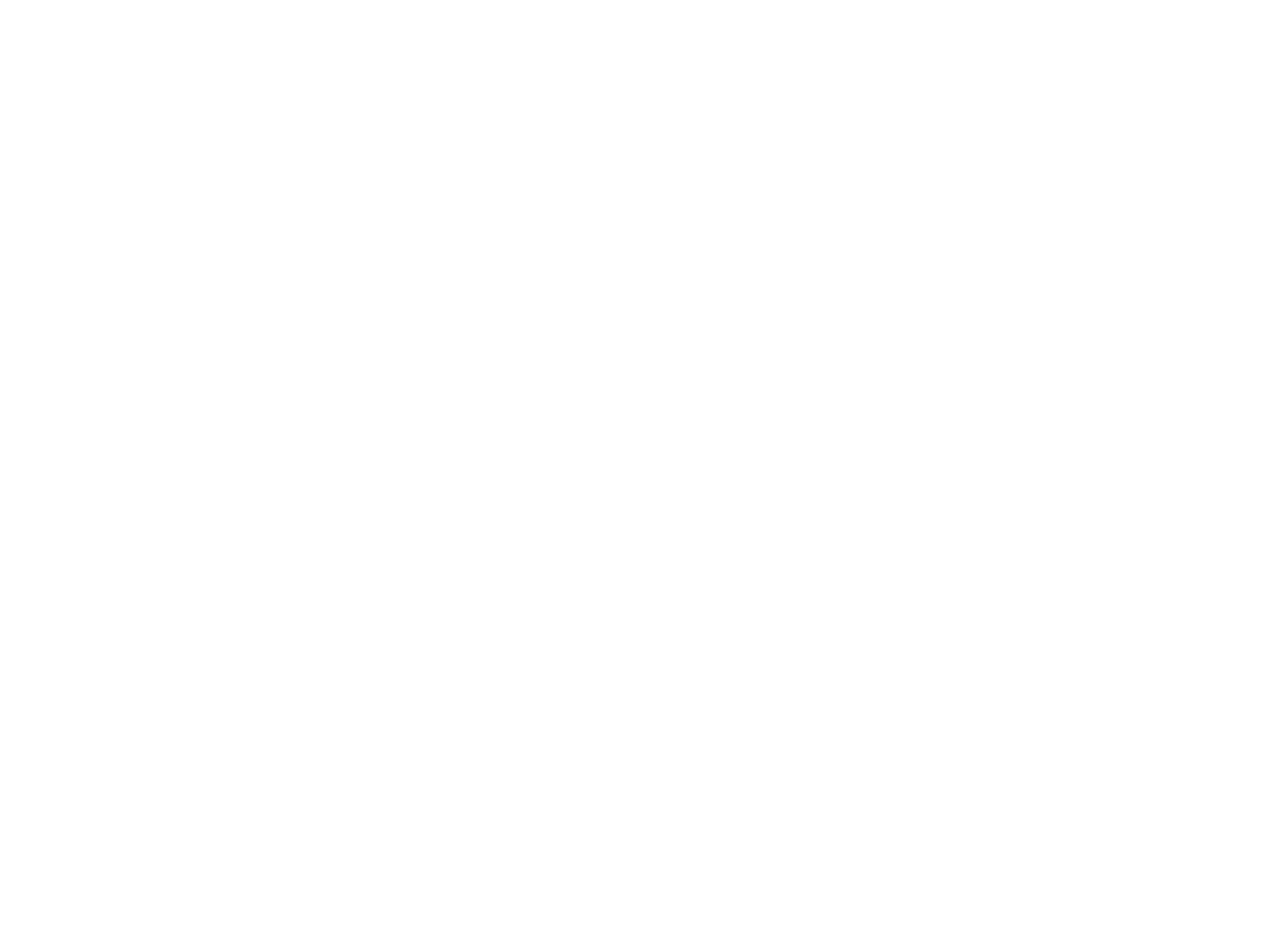
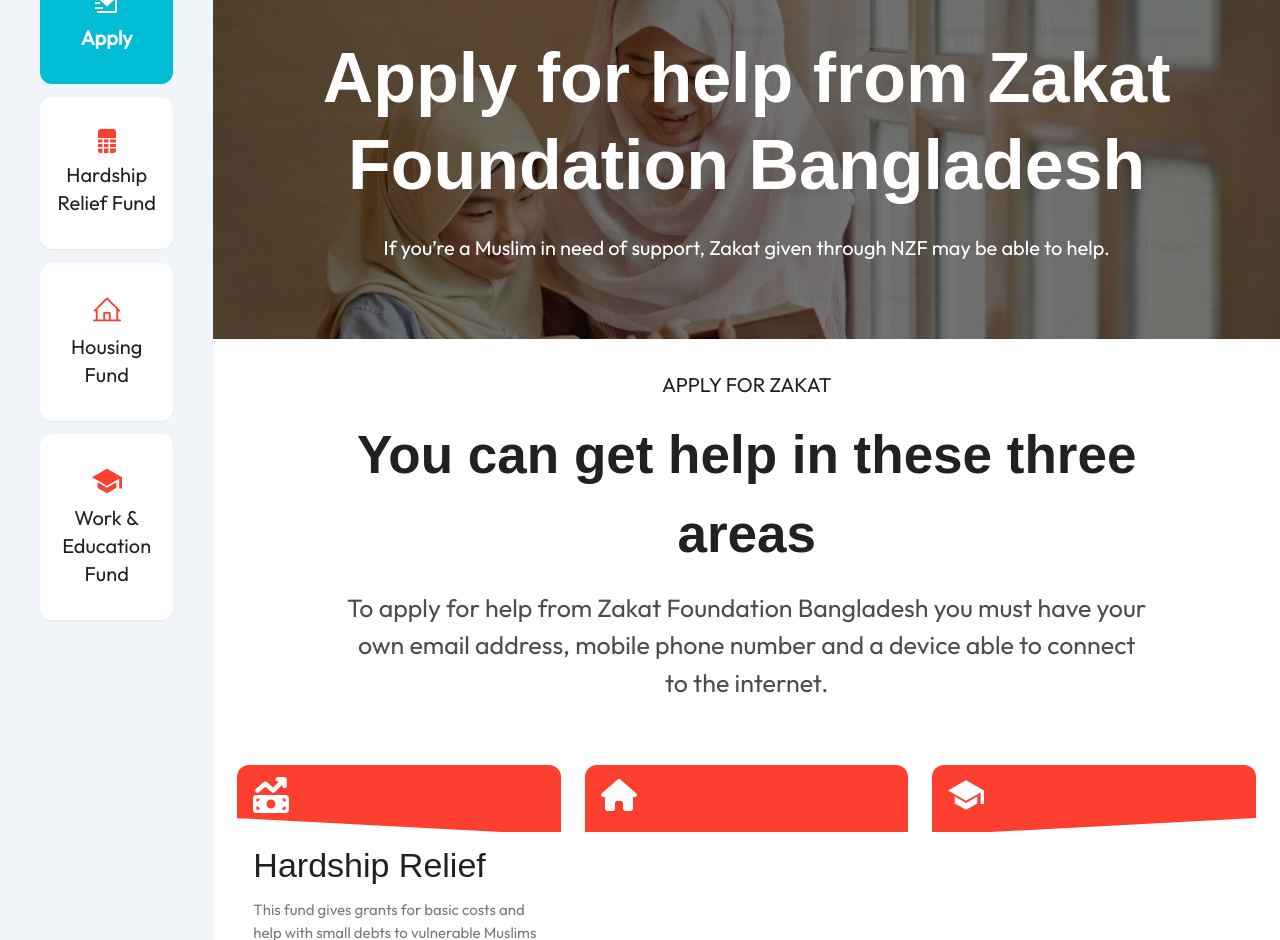
Before and after one commit to Shubhra-dev/Zakat-foundation, a React (Vite) app: page /apply_help in a window 1280 px wide. Before the commit this address had no page. Shown: the part 160-1100 px from the top of the page. Before the commit the page ends 800 px from the top, so only its background shows below. Built offline with nearby package versions, Linux system fonts and the light colour scheme; a web font is replaced by a local one.

Commit message:
Apply layout,apply hero and cards added

```diff
--- a/src/App.jsx
+++ b/src/App.jsx
@@ -12,6 +12,7 @@
 import ImpactStories from "./impact/impactStories/ImpactStories";
 import HowYouHelp from "./impact/how you help/HowYouHelp";
 import TheNeed from "./impact/the need/TheNeed";
+import ApplyForHelp from "./apply/apply for help/ApplyForHelp";
 
 const router = createBrowserRouter([
   {
@@ -65,6 +66,10 @@
         path: "/the_need",
         element: <TheNeed />,
       },
+      {
+        path: "/apply_help",
+        element: <ApplyForHelp />,
+      },
     ],
   },
 ]);
--- /dev/null
+++ b/src/apply/ApplyLayout.jsx
@@ -0,0 +1,58 @@
+import MenuItem from "../calculate/MenuItem";
+import EqualHeightFlexContainer from "../ui/EqualHeightFlexContainer";
+import { RiMailSendFill } from "react-icons/ri";
+import { BsFillFileSpreadsheetFill } from "react-icons/bs";
+import { PiHouseLine } from "react-icons/pi";
+import { IoSchoolSharp } from "react-icons/io5";
+
+function ApplyLayout({ children, tab }) {
+  return (
+    <EqualHeightFlexContainer>
+      <div className="w-1/6 bg-slate-100 px-10 pt-8 h-full flex-grow">
+        <MenuItem text={"Apply"} active={tab === 1} link={"apply_help"}>
+          <RiMailSendFill
+            className={`text-2xl ${
+              tab === 1 ? "text-primary" : "text-accentRed"
+            }`}
+          />
+        </MenuItem>
+        <MenuItem
+          text={"Hardship Relief Fund"}
+          active={tab === 2}
+          link={"hardship_relief"}
+        >
+          <BsFillFileSpreadsheetFill
+            className={`text-2xl ${
+              tab === 2 ? "text-primary" : "text-accentRed"
+            }`}
+          />
+        </MenuItem>
+        <MenuItem
+          text={"Housing Fund"}
+          active={tab === 3}
+          link={"housing_fund"}
+        >
+          <PiHouseLine
+            className={`text-3xl ${
+              tab === 3 ? "text-primary" : "text-accentRed"
+            }`}
+          />
+        </MenuItem>
+        <MenuItem
+          text={"Work & Education Fund"}
+          active={tab === 4}
+          link={"work_and_education"}
+        >
+          <IoSchoolSharp
+            className={`text-3xl ${
+              tab === 4 ? "text-primary" : "text-accentRed"
+            }`}
+          />
+        </MenuItem>
+      </div>
+      <div className="w-5/6 flex-grow">{children}</div>
+    </EqualHeightFlexContainer>
+  );
+}
+
+export default ApplyLayout;
--- /dev/null
+++ b/src/apply/apply for help/ApplyForHelp.jsx
@@ -0,0 +1,62 @@
+import { FaHouse, FaMoneyBillTrendUp } from "react-icons/fa6";
+import ApplyLayout from "../ApplyLayout";
+import ApplyHero from "./ApplyHero";
+
+import { IoSchoolSharp } from "react-icons/io5";
+
+function ApplyForHelp() {
+  return (
+    <ApplyLayout tab={1}>
+      <ApplyHero />
+      <div className="text-center py-[3%] bg-primary px-[3%]">
+        <h4 className="text-secondary text-xl font-normal uppercase text-center pb-4">
+          Apply for zakat
+        </h4>
+        <h2 className="w-4/5 m-auto text-secondary font-semibold text-title font-pally pb-4">
+          You can get help in these three areas
+        </h2>
+        <p className="w-4/5 m-auto font-normal text-paragraph text-secondary/80 pb-[3%]">
+          To apply for help from Zakat Foundation Bangladesh you must have your
+          own email address, mobile phone number and a device able to connect to
+          the internet.
+        </p>
+      </div>
+      <div className="px-6 pb-6 flex justify-between gap-6">
+        <div className="h-[450px] w-1/3 rounded-xl ">
+          <div className="h-[15%] bg-accentRed overflow-hidden rounded-t-xl relative px-4 py-3">
+            <div className="bg-primary w-full h-[50%] absolute -bottom-7 right-3 rotate-[3deg]"></div>
+            <FaMoneyBillTrendUp className="text-4xl text-primary" />
+          </div>
+          <div className="h-[70%] py-2 px-4">
+            <h3 className="text-h3 font-pally text-secondary font-medium">
+              Hardship Relief
+            </h3>
+            <p className="text-light font-normal text-secondary/60 pt-2">
+              This fund gives grants for basic costs and help with small debts
+              to vulnerable Muslims in the UK who are unable to pay for basic
+              living costs.
+            </p>
+          </div>
+          <div className="h-[15%] bg-blue-100"></div>
+        </div>
+        <div className="h-[450px] w-1/3 rounded-xl ">
+          <div className="h-[15%] bg-accentRed overflow-hidden rounded-t-xl px-4 py-3">
+            <FaHouse className="text-4xl text-primary" />
+          </div>
+          <div className="h-[70%]"></div>
+          <div className="h-[15%] bg-blue-100"></div>
+        </div>
+        <div className="h-[450px] w-1/3 rounded-xl ">
+          <div className="h-[15%] bg-accentRed overflow-hidden rounded-t-xl relative px-4 py-3">
+            <div className="bg-primary w-full h-[50%] absolute -bottom-7 left-3 -rotate-[3deg]"></div>
+            <IoSchoolSharp className="text-4xl text-primary" />
+          </div>
+          <div className="h-[70%]"></div>
+          <div className="h-[15%] bg-blue-100"></div>
+        </div>
+      </div>
+    </ApplyLayout>
+  );
+}
+
+export default ApplyForHelp;
--- /dev/null
+++ b/src/apply/apply for help/ApplyHero.jsx
@@ -0,0 +1,21 @@
+import impactHero from "../../assets/impactHero.png";
+function ApplyHero() {
+  return (
+    <div
+      className="bg-cover bg-top w-full"
+      style={{ backgroundImage: `url(${impactHero})` }}
+    >
+      <div className="h-full w-full bg-black/55 pt-[10%] pb-[5%] text-center">
+        <h2 className="text-primary font-semibold text-[70px] font-pally w-4/5 m-auto leading-tight">
+          Apply for help from Zakat Foundation Bangladesh
+        </h2>
+        <p className="text-xl font-light text-primary w-3/4 m-auto py-6">
+          If you’re a Muslim in need of support, Zakat given through NZF may be
+          able to help.
+        </p>
+      </div>
+    </div>
+  );
+}
+
+export default ApplyHero;
--- a/src/impact/the need/ProblemAndSolution.jsx
+++ b/src/impact/the need/ProblemAndSolution.jsx
@@ -1,6 +1,7 @@
 import ImageCard from "../../ui/ImageCard";
 import needImage1 from "../../assets/needImage1.jpg";
 import needImage2 from "../../assets/needImage2.jpg";
+import needImage3 from "../../assets/needImage3.jpg";
 function ProblemAndSolution() {
   return (
     <>
@@ -66,6 +67,29 @@
             appropriately, right here in Bangladesh.
           </p>
         </ImageCard>
+        <ImageCard
+          img={needImage3}
+          w1={"w-2/3"}
+          w2={"w-1/3"}
+          bg={"bg-secondary/10"}
+        >
+          <h2 className="font-bold text-title font-pally leading-tight pb-4 text-secondary">
+            Your role
+          </h2>
+          <p className="font-light text-paragraph text-secondary/60 pb-4">
+            By giving Zakat through ZF BD, you’re part of the solution.
+          </p>
+          <ul className="px-6 list-disc font-light text-paragraph text-secondary/60">
+            <li>You re helping people unlock their potential.</li>
+            <li>
+              You’re helping create a thriving, closer Muslim community around
+              Britain.
+            </li>
+            <li>
+              And you’re part of an exciting movement for positive change.
+            </li>
+          </ul>
+        </ImageCard>
       </div>
     </>
   );
--- a/src/ui/Header.jsx
+++ b/src/ui/Header.jsx
@@ -41,7 +41,7 @@
       "housing fund",
       "work & education fund",
     ],
-    link: ["", "", "", ""],
+    link: ["apply_help", "", "", ""],
   },
   {
     id: "5",
--- a/tailwind.config.js
+++ b/tailwind.config.js
@@ -15,6 +15,8 @@
       fontSize: {
         title: "53px",
         paragraph: "25px",
+        h3: "34px",
+        light: "15px",
       },
       fontFamily: {
         pally: ["Pally", "sans-serif"],
```
Also changed, not shown: src/assets/needImage3.jpg (added).
